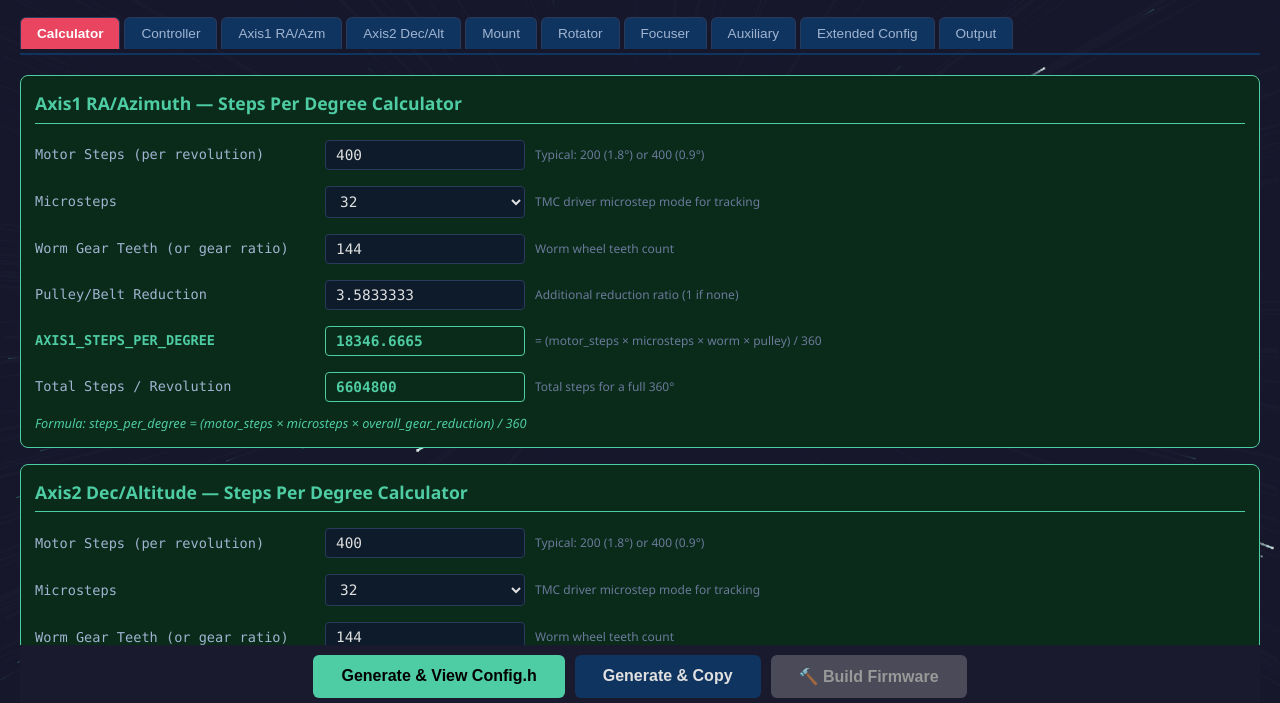
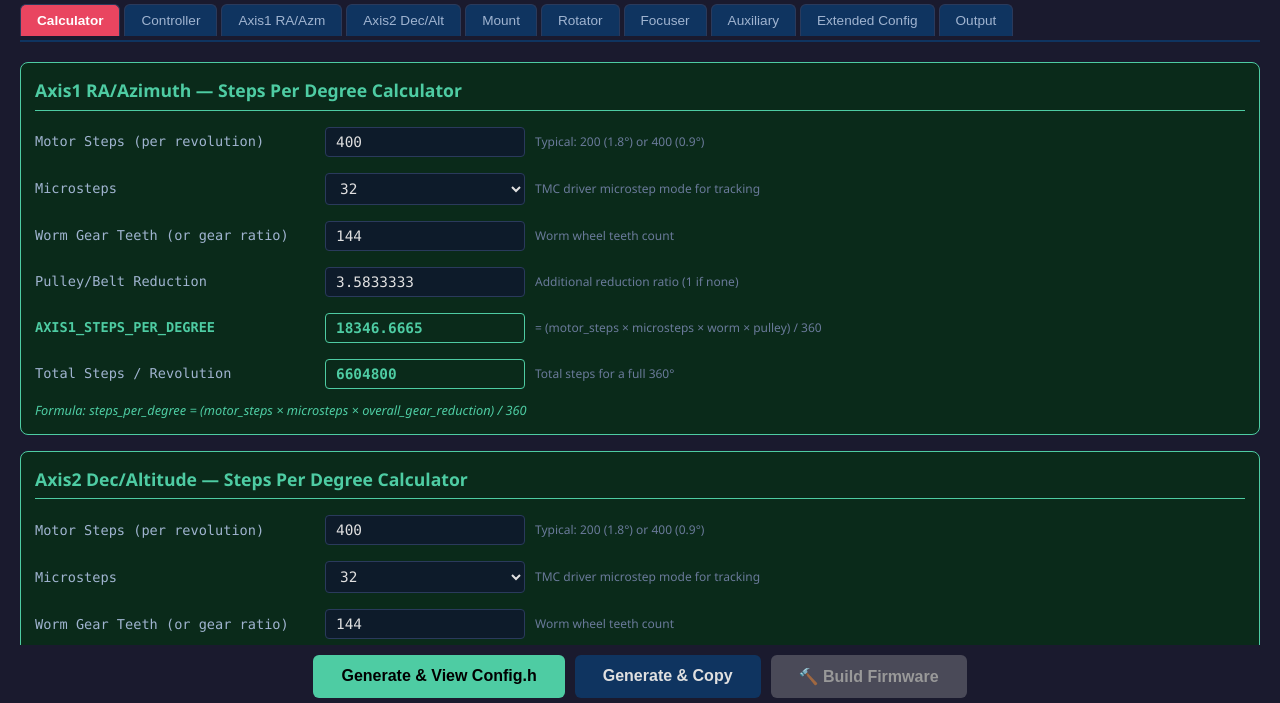
Before and after one commit to rchadgray/OnStepX-Builder, a website: page index.html in a window 1280 px wide. Shown: the part 92-795 px from the top of the page. Drawn offline with Linux system fonts and the light colour scheme.

Commit message:
retitled the page and other html css tweaks

```diff
--- a/index.html
+++ b/index.html
@@ -21,27 +21,18 @@
     --warn: #ff6b35;
   }
   * { box-sizing: border-box; margin: 0; padding: 0; }
-  #matrixCanvas {
-    position: fixed;
-    top: 0; left: 0;
-    width: 100%; height: 100%;
-    z-index: -1;
-    pointer-events: none;
-  }
   body {
     font-family: 'Segoe UI', Consolas, monospace;
-    background: transparent;
+    background: var(--bg);
     color: var(--text);
-    padding: 20px;
+    padding: 0 20px; /* Remove top/bottom padding */
     line-height: 1.5;
-    position: relative;
-  }
-  html {
-    background: var(--bg);
   }
   h1 {
     text-align: center;
     color: var(--highlight);
+    margin-top: 0;
+    padding-top: 10px; /* Reduced padding */
     margin-bottom: 5px;
     font-size: 1.8em;
   }
@@ -305,7 +296,7 @@
     text-align: center;
     color: #8a9aaa;
     font-size: 0.75em;
-    margin-top: 8px;
+    margin-top: 0; /* Removed top margin */
     margin-bottom: 20px;
   }
   .credit a {
@@ -324,9 +315,8 @@
 </style>
 </head>
 <body>
-<canvas id="matrixCanvas"></canvas>
-
-<h1>OnStepX Configuration Generator</h1>
+
+<h1>OnStepX Configuration and Firmware Generator</h1>
 <p class="credit">Web configurator interface based on <a href="https://github.com/christm45/OnStepX-Configurator" target="_blank">OnStepX-Configurator</a> by christm45</p>
 
 <div class="tabs" id="tabs">
@@ -2534,108 +2524,6 @@ calcAxis2();
 calcAxis3();
 calcSlew();
 calcPEC();
-
-// === RETRO ARCADE STARFIELD BACKGROUND ===
-(function() {
-  const canvas = document.getElementById('matrixCanvas');
-  const ctx = canvas.getContext('2d');
-
-  function resize() {
-    canvas.width = window.innerWidth;
-    canvas.height = window.innerHeight;
-  }
-  resize();
-  window.addEventListener('resize', resize);
-
-  const NUM_STARS = 300;
-  const SPEED = 2;
-  const stars = [];
-
-  function initStar(star) {
-    star.x = (Math.random() - 0.5) * canvas.width * 2;
-    star.y = (Math.random() - 0.5) * canvas.height * 2;
-    star.z = Math.random() * canvas.width;
-    star.pz = star.z;
-  }
-
-  for (let i = 0; i < NUM_STARS; i++) {
-    const s = {};
-    initStar(s);
-    // Spread initial z so stars don't all start at the same depth
-    s.z = Math.random() * canvas.width;
-    s.pz = s.z;
-    stars.push(s);
-  }
-
-  function draw() {
-    const cx = canvas.width / 2;
-    const cy = canvas.height / 2;
-
-    // Fade-trail for motion streaks
-    ctx.fillStyle = 'rgba(26, 26, 46, 0.25)';
-    ctx.fillRect(0, 0, canvas.width, canvas.height);
-
-    for (let i = 0; i < stars.length; i++) {
-      const s = stars[i];
-
-      // Move star closer
-      s.z -= SPEED;
-
-      if (s.z <= 0) {
-        initStar(s);
-        s.z = canvas.width;
-        s.pz = s.z;
-        continue;
-      }
-
-      // Project current position
-      const sx = (s.x / s.z) * cx + cx;
-      const sy = (s.y / s.z) * cy + cy;
-
-      // Project previous position for streak
-      const px = (s.x / s.pz) * cx + cx;
-      const py = (s.y / s.pz) * cy + cy;
-
-      s.pz = s.z;
-
-      // Skip if off-screen
-      if (sx < 0 || sx > canvas.width || sy < 0 || sy > canvas.height) {
-        initStar(s);
-        continue;
-      }
-
-      // Brightness based on depth (closer = brighter)
-      const depth = 1 - s.z / canvas.width;
-      const size = depth * 3;
-
-      // Color: white core with slight teal/green tint for closer stars
-      if (depth > 0.7) {
-        ctx.strokeStyle = 'rgba(200, 255, 240, ' + (depth * 0.9) + ')';
-        ctx.lineWidth = size * 0.8;
-      } else if (depth > 0.4) {
-        ctx.strokeStyle = 'rgba(78, 204, 163, ' + (depth * 0.7) + ')';
-        ctx.lineWidth = size * 0.6;
-      } else {
-        ctx.strokeStyle = 'rgba(78, 130, 180, ' + (depth * 0.5) + ')';
-        ctx.lineWidth = size * 0.4;
-      }
-
-      // Draw streak line
-      ctx.beginPath();
-      ctx.moveTo(px, py);
-      ctx.lineTo(sx, sy);
-      ctx.stroke();
-
-      // Draw bright dot at star head for close stars
-      if (depth > 0.6) {
-        ctx.fillStyle = 'rgba(255, 255, 255, ' + (depth * 0.8) + ')';
-        ctx.fillRect(sx - size / 2, sy - size / 2, size, size);
-      }
-    }
-  }
-
-  setInterval(draw, 33); // ~30fps for that retro feel
-})();
 </script>
 </body>
 </html>
```
